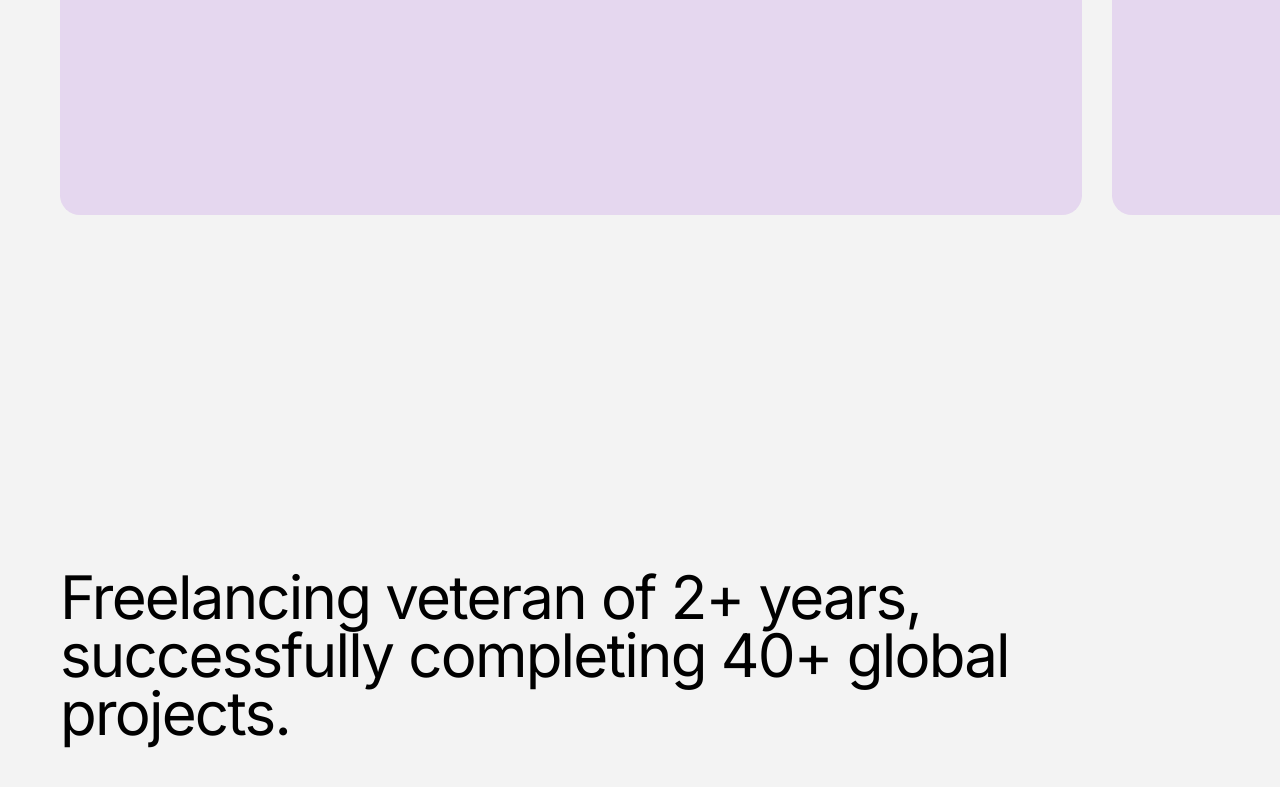
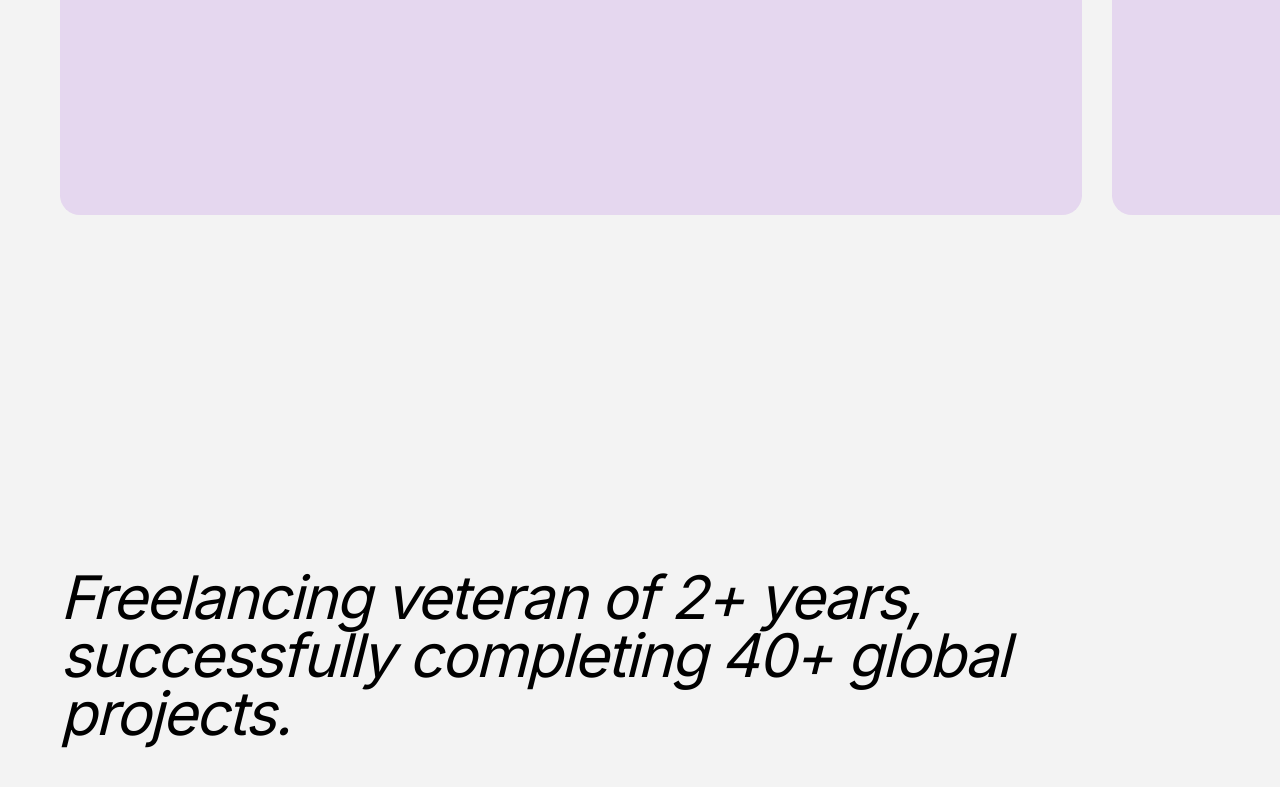
Before and after one commit to saifulalamfahim/saaf-new, a website: page src/index.html in a window 1280 px wide. Shown: the part 5643-6430 px from the top of the page. Drawn offline with nearby package versions, Linux system fonts and the light colour scheme; a script that the page names is missing.

Commit message:
freelencing section done

```diff
--- a/src/index.html
+++ b/src/index.html
@@ -367,7 +367,7 @@
 
 
         <section class="flex justify-center items-center max-w-[1440px] mx-auto h-screen px-5 sm:px-[60px]">
-            <h1 class=" text-[30px] sm:text-[50px] xl:text-[60px]  font-inter leading-[97%] tracking-[-1.8px] mb-5 lg:mb-0">Freelancing veteran of 2+ years, <br> successfully completing 40+ global projects.</h1>
+            <h1 class=" text-[22px] sm:text-[50px] xl:text-[60px] italic font-inter leading-[97%] tracking-[-1.8px] mb-5 lg:mb-0">Freelancing veteran of 2+ years, <br> successfully completing 40+ global projects.</h1>
         </section>
     </div>
 
```
Also changed, not shown: src/output.css.
